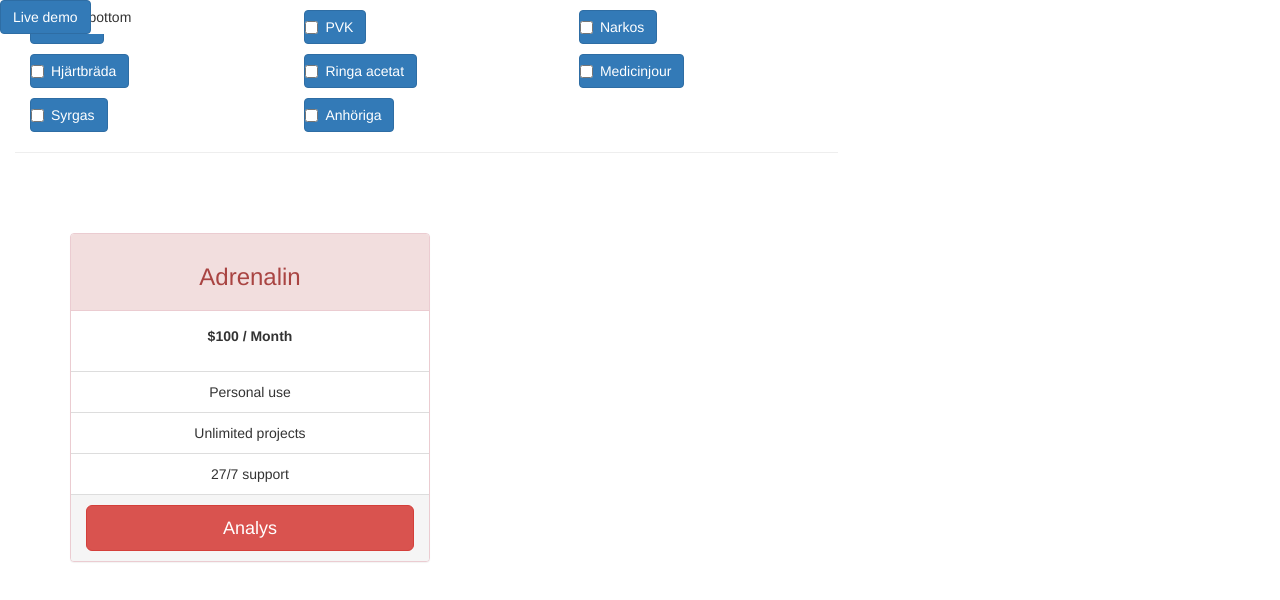
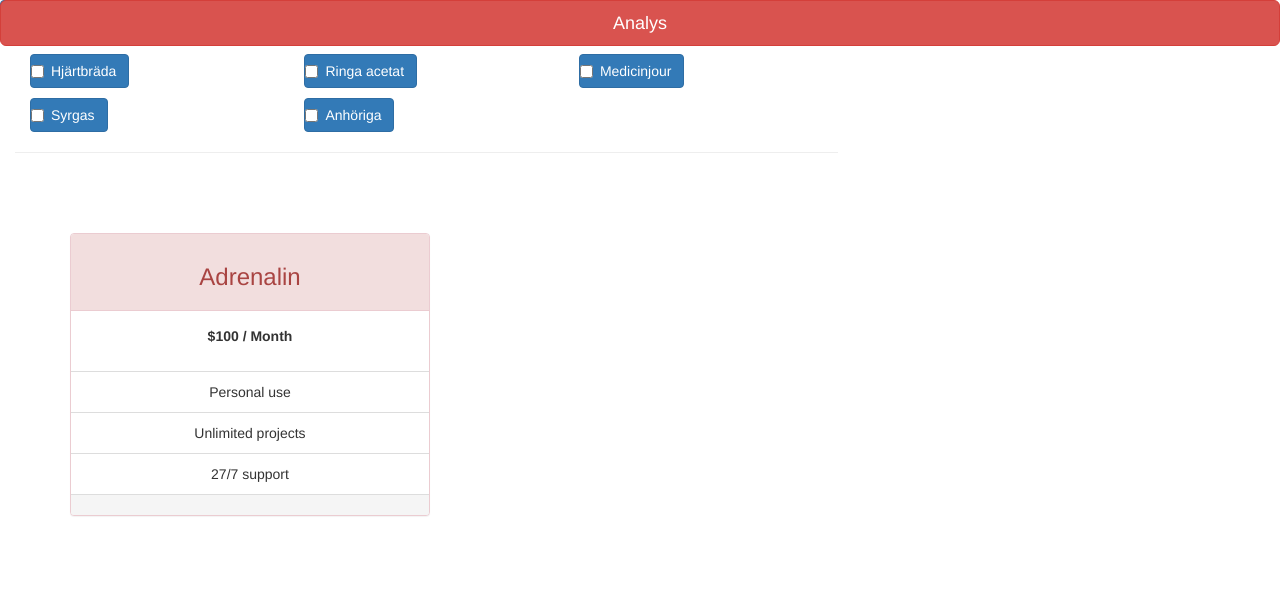
Before and after one commit to ollerenius/akutplattan, an Angular app in the folder HLRproject/: page / in a window 1280 px wide. Shown: the top 600 px of the page. Built offline with nearby package versions, Linux system fonts and the light colour scheme; what ng2-bootstrap would draw is missing.

Commit message:
Created a popup component

```diff
--- a/HLRproject/src/app/app.module.ts
+++ b/HLRproject/src/app/app.module.ts
@@ -4,10 +4,12 @@ import { FormsModule } from '@angular/forms';
 import { HttpModule } from '@angular/http';
 
 import { AppComponent } from './app.component';
+import { PopoverComponent } from '../components/hlr/popover/popover.component';
 
 @NgModule({
   declarations: [
-    AppComponent
+    AppComponent,
+    PopoverComponent
   ],
   imports: [
     BrowserModule,
--- a/HLRproject/src/components/hlr/hlr.component.ts
+++ b/HLRproject/src/components/hlr/hlr.component.ts
@@ -11,6 +11,4 @@ export class HLRComponent {
   public title: string = 'HLR page';
   checklist: ChecklistComponent;
   flow: HLRFlowComponent;
-
-
 }
--- a/HLRproject/src/components/hlr/hlr.module.ts
+++ b/HLRproject/src/components/hlr/hlr.module.ts
@@ -2,16 +2,18 @@ import { BrowserModule } from '@angular/platform-browser';
 import { NgModule } from '@angular/core';
 import { FormsModule } from '@angular/forms';
 import { HttpModule } from '@angular/http';
+import { PopoverModule } from 'ng2-bootstrap/popover';
 
 import {HLRComponent} from "./hlr.component";
 import {ChecklistComponent } from "./checklist/checklist.component"
 import {HLRFlowComponent} from "./hlrflow/hlrflow.component";
-import { PopoverModule } from 'ng2-bootstrap/popover';
+import { PopoverComponent } from './popover/popover.component';
 
 @NgModule({
   declarations: [
     HLRComponent,
     ChecklistComponent,
+    PopoverComponent,
     HLRFlowComponent
   ],
   imports: [
--- a/HLRproject/src/components/hlr/hlrflow/hlrflow.component.html
+++ b/HLRproject/src/components/hlr/hlrflow/hlrflow.component.html
@@ -1,8 +1,4 @@
-<button type="button" class="btn btn-primary"
-        popover="Vivamus sagittis lacus vel augue laoreet rutrum faucibus.">
-  Live demo
-</button>
-
+<popover></popover>
 <br/><br/><br/>
 
 <!-- Plans -->
@@ -26,7 +22,7 @@
             <li class="list-group-item"><i class="fa fa-check"></i> 27/7 support</li>
           </ul>
           <div class="panel-footer">
-            <button class="btn btn-lg btn-block btn-danger"  (click)="analysFunction()"> Analys </button>
+            <button class="btn btn-lg btn-block btn-danger" popover="popovertext here" triggers="focus"> Analys </button>
            <!-- <a class="btn btn-lg btn-block btn-danger"  (click)="analysFunction()"> </a> -->
           </div>
         </div>
--- a/HLRproject/src/components/hlr/hlrflow/hlrflow.component.ts
+++ b/HLRproject/src/components/hlr/hlrflow/hlrflow.component.ts
@@ -1,19 +1,20 @@
 import { Component } from '@angular/core';
+
 
 @Component({
   selector: 'hlrflow',
   templateUrl: 'hlrflow.component.html',
   styleUrls: ['hlrflow.component.css']
 })
+
 export class HLRFlowComponent {
   title = 'HLR-flow component';
 
   buttonTitle: string = "testing";
 
+  public html:string = `<span class="btn btn-danger">Never trust HTML!!!</span>`;
 
   public  analysFunction(){
 
-
-
+  }
 }
-}
--- /dev/null
+++ b/HLRproject/src/components/hlr/popover/popover.component.html
@@ -0,0 +1,3 @@
+<button type="button" class="btn btn-primary" triggers="focus" popover="Popover text works!!!">
+  Popover test
+</button>
```
Also changed, not shown: HLRproject/src/components/hlr/popover/popover.component.ts (added, +11 -0 lines), HLRproject/src/components/hlr/popover/popover.component.css (added).
